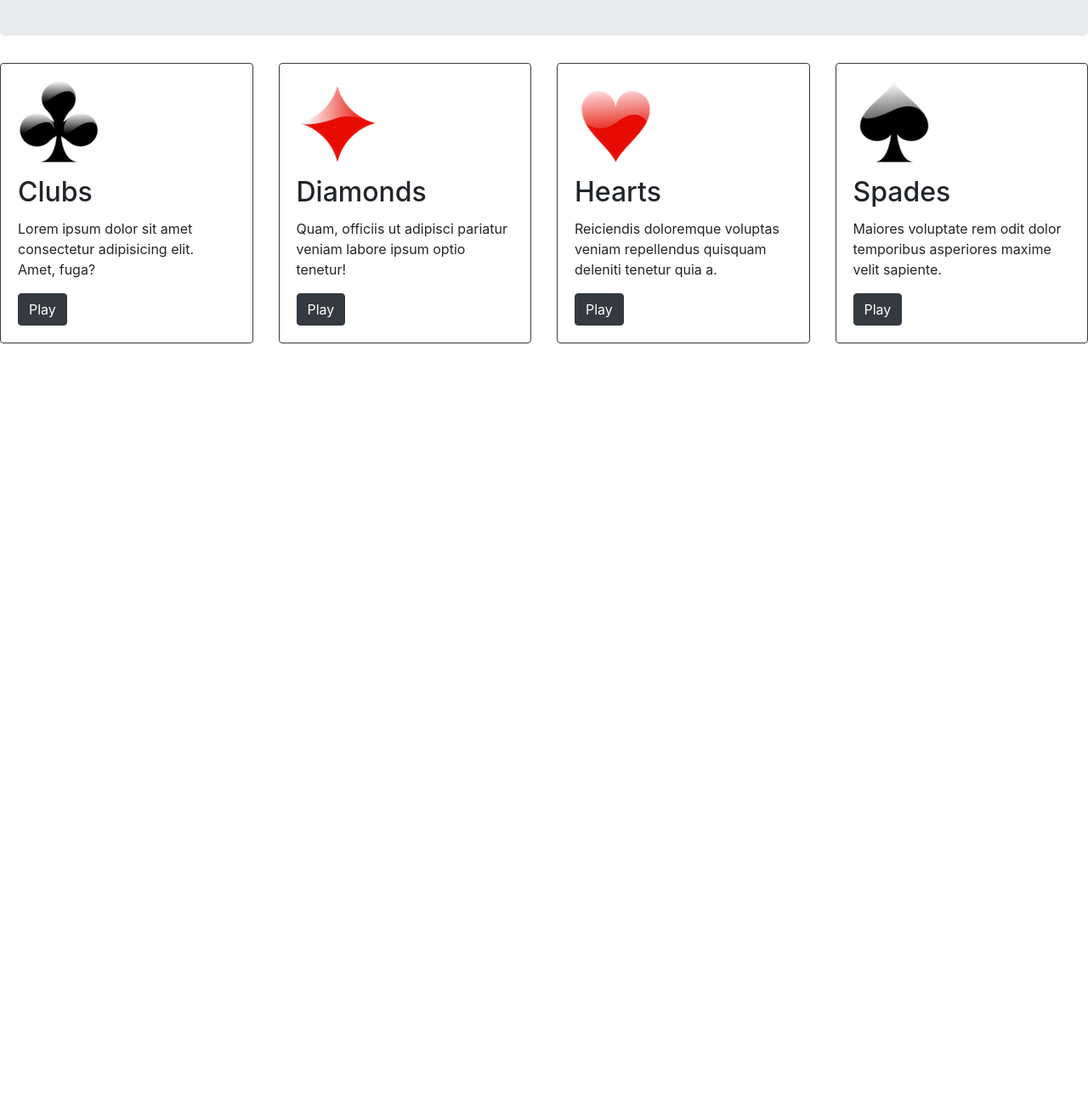
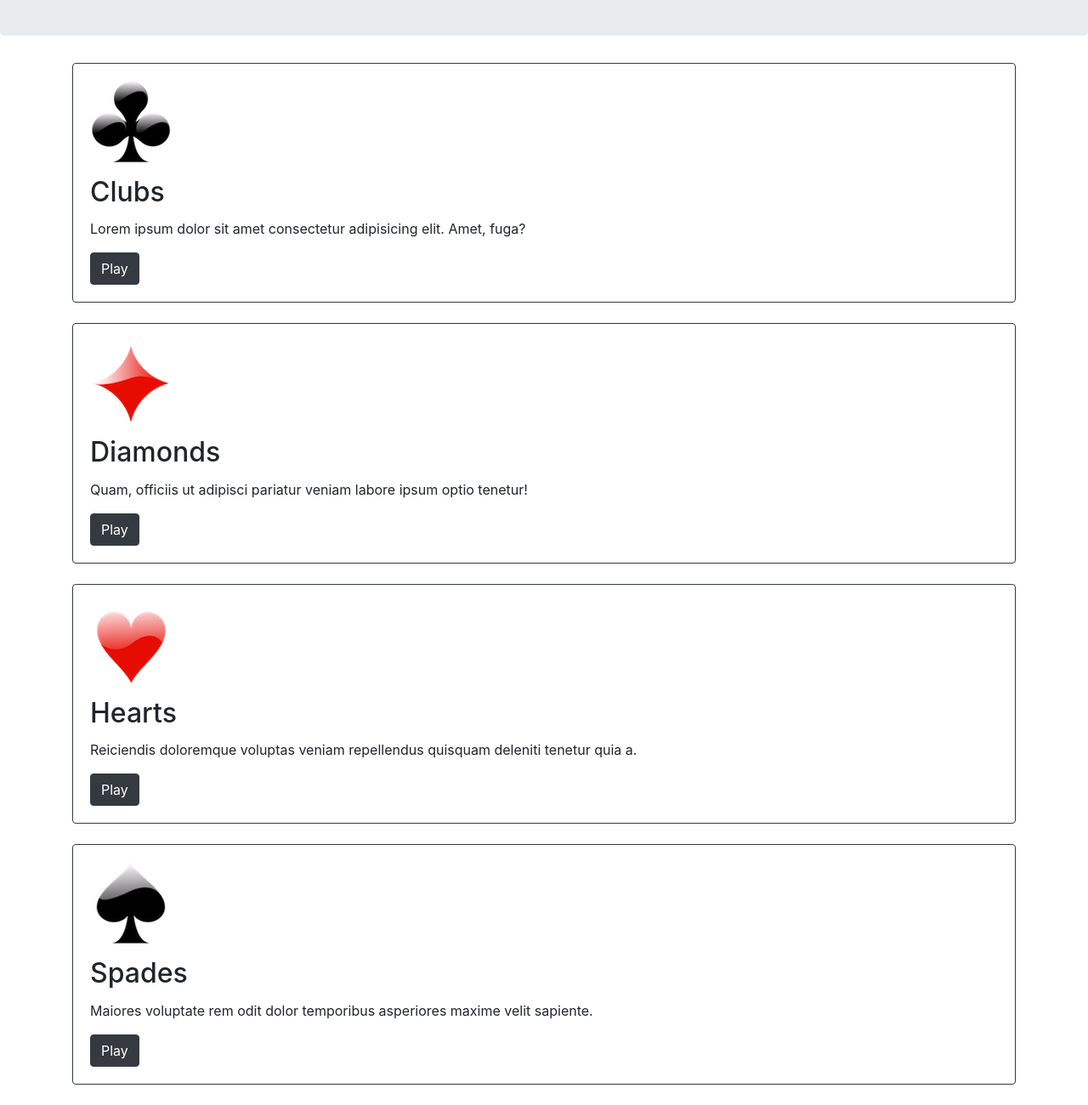
Before and after one commit to BethCram/exercise-8, a plain HTML site: page index.html in a window 1280 px wide. Shown: the part 252-1552 px from the top of the page at 85% size. Before the commit the page ends 800 px from the top, so only its background shows below. Drawn offline with nearby package versions, Linux system fonts and the light colour scheme.

Commit message:
more divs

```diff
--- a/index.html
+++ b/index.html
@@ -21,8 +21,12 @@
   </header>
 
   <main>
+
 <div class="card-deck">
+
     <!-- Card 1 -->
+<div class="container">
+  <div class="row">
     <div class ="card border-dark mb-4">
       <div class = "bm-4">
         <div class="card-body">
@@ -34,8 +38,12 @@
         </div>
       </div>
     </div>
+  </div>
+</div>
 
     <!-- Card 2 -->
+  <div class="container">
+    <div class="row">
       <div class ="card border-dark mb-4">
         <div class = "bm-4">
           <div class="card-body">
@@ -47,8 +55,12 @@
         </div>
       </div>
    </div>
+  </div>
+</div>
 
     <!-- Card 3 -->
+    <div class="container">
+      <div class="row">
         <div class ="card border-dark mb-4">
           <div class = "bm-4">
             <div class="card-body">
@@ -60,8 +72,11 @@
           </div>
         </div>
     </div>
-
+  </div>
+</div>
     <!-- Card 4 -->
+    <div class="container">
+      <div class="row">
         <div class ="card border-dark mb-4">
           <div class = "bm-4">
             <div class="card-body">
@@ -70,6 +85,7 @@
         <p class="card-text">Maiores voluptate rem odit dolor temporibus asperiores maxime
           velit sapiente.</p>
         <a class="btn btn-dark" href="#" role="button">Play</a>
+        </div>
       </div>
     </div>
   </div>
```
Lines whose indentation alone changed are shown as unchanged.
